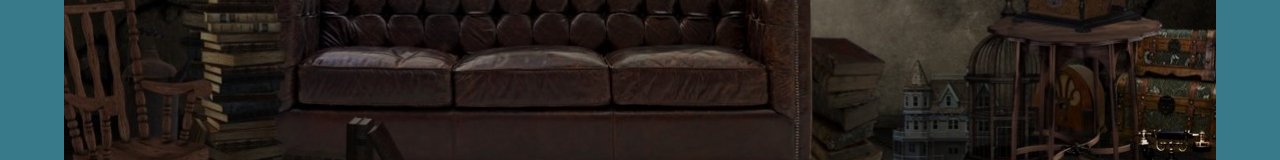
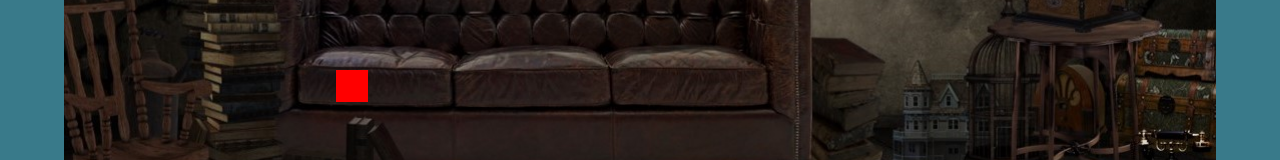
Before and after one commit to Eraze86/escaperoom, a React (Create React App) app: page /room1 in a window 1280 px wide. Shown: the part 586-746 px from the top of the page. Built offline with nearby package versions, Linux system fonts and the light colour scheme.

Commit message:
working on onmousemove with cords, WIP

```diff
--- a/src/components/Styled/div.tsx
+++ b/src/components/Styled/div.tsx
@@ -9,21 +9,12 @@ margin: 12% 8%;
 padding: 0rem 3rem;
 font-size: 0.8rem;
 `
-export const DivPuzzleOne= styled.div`
-margin: 4rem 2rem 2rem 2rem ;
-background-color: white;
+
+export const R1T1= styled.div`
+position: absolute;
+top: 41rem;
+left: 21rem;
+width: 2rem;
+height: 2rem;
+background-color: red;
 `
-
-export const DivPyramid= styled.div`
-width: 100vw;
-display: flex;
-justify-content: center;
-
-`
-export const DivStarpage= styled.div`
-// background: rgb(0,12,64);
-// background: linear-gradient(0deg, rgba(0,12,64,1) 37%, rgba(0,0,0,1) 100%);
-// padding: 2rem 0rem
-
-
-`
--- a/src/components/room1.tsx
+++ b/src/components/room1.tsx
@@ -1,12 +1,27 @@
 import { SectionRoom1 } from "./Styled/section"
 import oldRoom from "../img/room1.jpg"
 import { ImgOldRoom } from "./Styled/img"
+import { R1T1 } from "./Styled/div"
+import { useState } from "react"
 export function Room1(){
+    const [coords, setCoords] = useState({x: 0, y: 0})
 
+   function handleMouseMove(e: any){
+        setCoords({
+          x: e.clientX - e.target.offsetLeft,
+          y: e.clientY - e.target.offsetTop,
+          //Have to get this in the onmouseevent to get the right cords when windows is resized,
+          //so the right item is getting clicked :), WIP
+        //   width: 90vw;
+        //   hight: 100vw;
+        });
+      };
+      console.log(coords)
 
     return(<>
-    <SectionRoom1>
+    <SectionRoom1 onMouseMove={handleMouseMove}>
         <ImgOldRoom src={oldRoom}/>
+        <R1T1></R1T1>
 
 
     </SectionRoom1>
--- a/src/components/stargaze.tsx
+++ b/src/components/stargaze.tsx
@@ -1,5 +1,5 @@
 import starmap from "../img/Puzzle3/starsigns.jpg"
-import { DivStarpage } from "./Styled/div"
+
 
 import { Section } from "./Styled/section"
 
@@ -7,8 +7,8 @@ export function Stargaze(){
 
     return(<>
       <Section>
-        <DivStarpage>
-        </DivStarpage>
+
+
 
 
       <a href="/">Startpage</a><br/>
--- a/src/components/wordpuzzle.tsx
+++ b/src/components/wordpuzzle.tsx
@@ -23,7 +23,7 @@ import VW from "../img/puzzle1/VW.jpg"
 import X from "../img/puzzle1/X.jpg"
 import Y from "../img/puzzle1/Y.jpg"
 import Z from "../img/puzzle1/Z.jpg"
-import { DivPuzzleOne } from "./Styled/div"
+
 import { Section } from "./Styled/section"
 
 
@@ -35,11 +35,11 @@ export function WordPuzzle(){
 
     return(<>
     <Section>
-    <DivPuzzleOne>
+
 
 
 <br/>
-    </DivPuzzleOne>
+
     <a href="/">Startpage</a><br/>
     <a href="/pyramidpuzzle">Pyramid Puzzle</a><br/>
     <a href="/stargaze">Stars</a>
```
